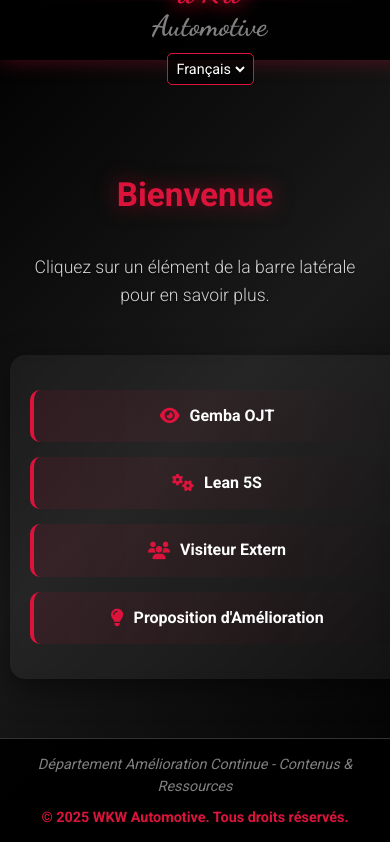
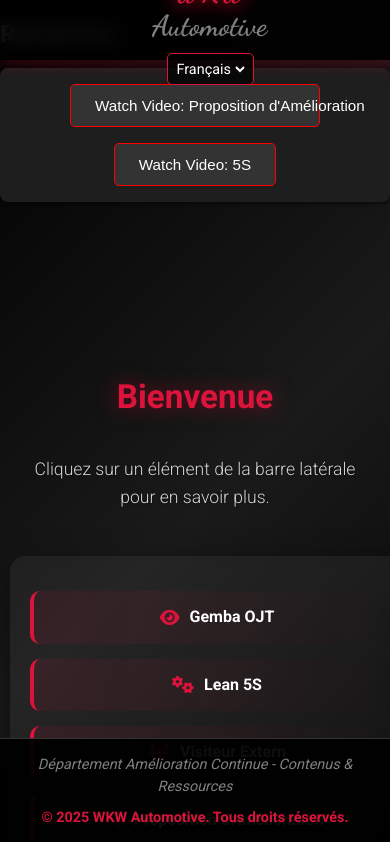
Before and after one commit to Utiqano/Formation, a plain HTML site: page index.html in a window 390 px wide. Shown: the top 842 px of the page. Drawn offline with Linux system fonts and the light colour scheme.

Commit message:
Update index.html

```diff
--- a/index.html
+++ b/index.html
@@ -480,9 +480,72 @@
                 line-height: 1.6;
             }
         }
+      .resource-navbar {
+    background-color: #1e1e1e; /* Dark background */
+    border-radius: 8px;
+    padding: 1rem;
+    box-shadow: 0 2px 4px rgba(0, 0, 0, 0.5); /* Subtle shadow for depth */
+}
+
+.action-buttons {
+    list-style: none;
+    margin: 0;
+    padding: 0;
+    display: flex;
+    flex-wrap: wrap;
+    gap: 1rem;
+    justify-content: center;
+}
+
+.action-button {
+    background-color: #333333; /* Darker button background */
+    color: #ffffff; /* White text */
+    border: 1px solid #ff0000; /* Red border for accent */
+    padding: 0.75rem 1.5rem;
+    border-radius: 5px;
+    font-size: 0.95rem;
+    cursor: pointer;
+    transition: background-color 0.3s ease, box-shadow 0.3s ease;
+    white-space: nowrap;
+}
+
+.action-button:hover {
+    background-color: #ff0000; /* Red hover effect */
+    color: #ffffff; /* Keep white text on hover */
+    box-shadow: 0 0 10px rgba(255, 0, 0, 0.5); /* Glowing red shadow effect */
+}
+
+.action-button:active {
+    transform: translateY(1px);
+    background-color: #cc0000; /* Darker red on click */
+}
+
+/* Mobile Responsiveness */
+@media (max-width: 768px) {
+    .action-buttons {
+        flex-direction: column;
+        align-items: center;
+    }
+
+    .action-button {
+        width: 100%;
+        max-width: 250px;
+    }
+}
+
     </style>
 </head>
 <body>
+    <div class="container button-section">
+        <h2>Resources</h2>
+        <nav class="resource-navbar">
+            <ul class="action-buttons">
+                <li><button class="action-button" onclick="watchVideoProposition()">Watch Video: Proposition d'Amélioration</button></li>
+                <li><button class="action-button" onclick="watchVideo5S()">Watch Video: 5S</button></li>
+
+            </ul>
+        </nav>
+    </div>
     <header class="header">
         <div class="logo" id="logo">
             <span class="wkw">WKW</span>
@@ -613,7 +676,7 @@
                             <div class="benefit">
                                 <p><strong>Avantages :</strong> Ce processus d'audit numérique améliore l'efficacité, garantit une collecte de données précise et soutient la prise de décision en temps réel pour les améliorations du lieu de travail.</p>
                             </div>
-                           <a href="https://forms.office.com/e/bdFcevFJuA"cta-button">
+                           <a href="https://forms.office.com/e/bdFcevFJuA" class="cta-button">
   <p class="cta">Implémenter les 5S dans votre équipe</p>
 </a>
                         `
@@ -631,7 +694,7 @@
                             <p>✅ Si la Direction valide, l’autorisation de visite s’affiche en temps réel sur l’écran TV du poste de sécurité, permettant ainsi aux agents de filtrer l’accès efficacement.</p>
                             <p>❌ En cas de refus (par les RH ou la Direction), la notification de refus est également envoyée et affichée sur le même écran, informant immédiatement la sécurité.</p>
                             <p>Ce système permet de gagner du temps, réduire la paperasse, améliorer la traçabilité des visiteurs et renforcer la sécurité grâce à un processus de validation clair et digitalisé.</p>
-                            <a href="https://visiteur-externe-f9273.web.app/"cta-button">
+                            <a href="https://visiteur-externe-f9273.web.app/" class="cta-button">
   <p class="cta">Planifier une visite externe</p>
 </a>
                         `
@@ -648,6 +711,7 @@
                             <div class="benefit">
                                 <p><strong>Avantages :</strong> Efficacité accrue, autonomisation des employés et améliorations durables des processus.</p>
                             </div>
+
                             <h3>Processus d'audit Kaizen chez WKW Automotive Tunisie</h3>
                             <p>Chez WKW Automotive Tunisie, le processus d'audit Kaizen permet à tous les collaborateurs (opérateurs, directeurs, agents de sécurité, RH, etc.) de proposer facilement des idées d’amélioration pour renforcer la sécurité, la productivité, la qualité et l’environnement de travail.</p>
                             <h4>Étape 1 : Soumission de l’idée</h4>
@@ -673,7 +737,7 @@
                             <div class="benefit">
                                 <p><strong>Avantages :</strong> Ce processus responsabilise les employés, stimule l’innovation et aligne les améliorations sur les objectifs de l’organisation.</p>
                             </div>
-                            <a href="https://forms.office.com/e/TpWLh24LzL"cta-button">
+                            <a href="https://forms.office.com/e/TpWLh24LzL" class="cta-button">
   <p class="cta">Soumettre une proposition</p>
 </a>
                         `
@@ -724,7 +788,9 @@
                             <div class="benefit">
                                 <p><strong>Benefits:</strong> This structured Gemba audit process ensures comprehensive workplace evaluation, promotes accountability, and supports data-driven improvements.</p>
                             </div>
+                            <a href="https://forms.office.com/e/1nWmJsVRNb" class="cta-button">
                             <p class="cta">Join a Gemba OJT Session</p>
+                            </a>
                         `
                     },
                     'lean-5s': {
@@ -770,7 +836,9 @@
                             <div class="benefit">
                                 <p><strong>Benefits:</strong> This digital audit process improves efficiency, ensures accurate data collection, and supports real-time decision-making for workplace improvements.</p>
                             </div>
+                            <a href="https://forms.office.com/e/bdFcevFJuA" class="cta-button">
                             <p class="cta">Implement 5S in Your Team</p>
+                            </a>
                         `
                     },
                     'visiteur-extern': {
@@ -786,7 +854,9 @@
                             <p>✅ If Management validates, the visit authorization is displayed in real-time on the TV screen at the security post, allowing agents to effectively filter access.</p>
                             <p>❌ In case of refusal (by HR or Management), the refusal notification is also sent and displayed on the same screen, immediately informing security.</p>
                             <p>This system saves time, reduces paperwork, improves visitor traceability, and strengthens security through a clear and digitized validation process.</p>
+                            <a href="https://visiteur-externe-f9273.web.app/" class="cta-button">
                             <p class="cta">Schedule an External Visit</p>
+                            </a>
                         `
                     },
                     'proposition-amelioration': {
@@ -826,7 +896,9 @@
                             <div class="benefit">
                                 <p><strong>Benefits:</strong> This process empowers employees, stimulates innovation, and aligns improvements with organizational goals.</p>
                             </div>
+                            <a href="https://forms.office.com/e/TpWLh24LzL" class="cta-button">
                             <p class="cta">Submit a Proposal</p>
+                            </a>
                         `
                     }
                 },
@@ -875,7 +947,9 @@
                             <div class="benefit">
                                 <p><strong>Vorteile:</strong> Dieser strukturierte Gemba-Audit-Prozess gewährleistet eine umfassende Bewertung des Arbeitsplatzes, fördert Verantwortung und unterstützt datenbasierte Verbesserungen.</p>
                             </div>
+                            <a href="https://forms.office.com/e/1nWmJsVRNb" class="cta-button">
                             <p class="cta">An einer Gemba OJT-Session teilnehmen</p>
+                            </a>
                         `
                     },
                     'lean-5s': {
@@ -921,7 +995,9 @@
                             <div class="benefit">
                                 <p><strong>Vorteile:</strong> Dieser digitale Audit-Prozess verbessert die Effizienz, gewährleistet genaue Datenerfassung und unterstützt Echtzeit-Entscheidungsfindung für Arbeitsplatzverbesserungen.</p>
                             </div>
+                            <a href="https://forms.office.com/e/bdFcevFJuA" class="cta-button">
                             <p class="cta">5S in Ihrem Team umsetzen</p>
+                            </a>
                         `
                     },
                     'visiteur-extern': {
@@ -937,7 +1013,9 @@
                             <p>✅ Wenn die Direktion validiert, wird die Besuchsautorisierung in Echtzeit auf dem TV-Bildschirm am Sicherheits-post angezeigt, sodass die Agenten den Zugang effektiv filtern können.</p>
                             <p>❌ Im Falle einer Ablehnung (durch HR oder Direktion) wird die Ablehnungsbenachrichtigung ebenfalls gesendet und auf demselben Bildschirm angezeigt, um die Sicherheit sofort zu informieren.</p>
                             <p>Dieses System spart Zeit, reduziert Papierkram, verbessert die Nachverfolgbarkeit der Besucher und stärkt die Sicherheit durch einen klaren und digitalisierten Validierungsprozess.</p>
+                            <a href="https://visiteur-externe-f9273.web.app/" class="cta-button">
                             <p class="cta">Einen externen Besuch planen</p>
+                            </a>
                         `
                     },
                     'proposition-amelioration': {
@@ -977,7 +1055,9 @@
                             <div class="benefit">
                                 <p><strong>Vorteile:</strong> Dieser Prozess ermächtigt Mitarbeiter, stimuliert Innovation und richtet Verbesserungen an den Zielen der Organisation aus.</p>
                             </div>
+                            <a href="https://forms.office.com/e/TpWLh24LzL" class="cta-button">
                             <p class="cta">Einen Vorschlag einreichen</p>
+                            </a>
                         `
                     }
                 },
@@ -1026,7 +1106,9 @@
                             <div class="benefit">
                                 <p><strong>الفوائد:</strong> تضمن هذه العملية المنظمة لتدقيق Gemba تقييمًا شاملاً لمكان العمل، تعزز المساءلة، وتدعم التحسينات المبنية على البيانات.</p>
                             </div>
+                            <a href="https://forms.office.com/e/1nWmJsVRNb" class="cta-button">
                             <p class="cta">الانضمام إلى جلسة Gemba OJT</p>
+                            </a>
                         `
                     },
                     'lean-5s': {
@@ -1072,7 +1154,9 @@
                             <div class="benefit">
                                 <p><strong>الفوائد:</strong> تحسن هذه العملية الرقمية للتدقيق الكفاءة, تضمن جمع بيانات دقيقة, وتدعم اتخاذ القرارات في الوقت الفعلي لتحسينات مكان العمل.</p>
                             </div>
+                            <a href="https://forms.office.com/e/bdFcevFJuA" class="cta-button">
                             <p class="cta">تنفيذ الـ5S في فريقك</p>
+                            </a>
                         `
                     },
                     'visiteur-extern': {
@@ -1088,7 +1172,9 @@
                             <p>✅ إذا وافقت الإدارة, يُعرض تصريح الزيارة في الوقت الفعلي على شاشة التلفزيون في مركز الأمان, مما يسمح للوكلاء بتصفية الوصول بكفاءة.</p>
                             <p>❌ في حال الرفض (من قبل HR أو الإدارة), يُرسل إشعار الرفض أيضًا ويُعرض على الشاشة نفسها, مما يبلغ الأمان فورًا.</p>
                             <p>يسمح هذا النظام بتوفير الوقت, تقليل الأوراق, تحسين تتبع الزوار, وتعزيز الأمان من خلال عملية تحقق واضحة ورقمية.</p>
+                            <a href="https://visiteur-externe-f9273.web.app/" class="cta-button">
                             <p class="cta">جدولة زيارة خارجية</p>
+                            </a>
                         `
                     },
                     'proposition-amelioration': {
@@ -1128,7 +1214,9 @@
                             <div class="benefit">
                                 <p><strong>الفوائد:</strong> تعمل هذه العملية على تمكين الموظفين, تحفيز الابتكار, وتوافق التحسينات مع أهداف المنظمة.</p>
                             </div>
+                            <a href="https://forms.office.com/e/TpWLh24LzL" class="cta-button">
                             <p class="cta">تقديم اقتراح</p>
+                            </a>
                         `
                     }
                 },
@@ -1197,6 +1285,16 @@
                 });
             });
         });
+
+        // Functions for resource buttons
+        function watchVideoProposition() {
+            window.open('https://www.youtube.com/watch?v=PlZpe_P7OU8');
+        }
+
+        function watchVideo5S() {
+            window.open('https://www.youtube.com/watch?v=ntKqMhbqTII');
+        }
+
     </script>
 </body>
 </html>
```
